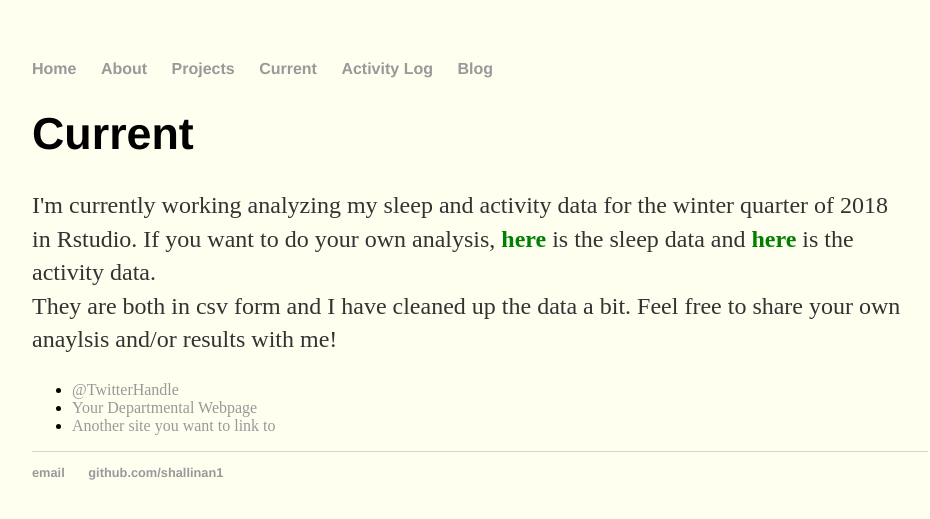
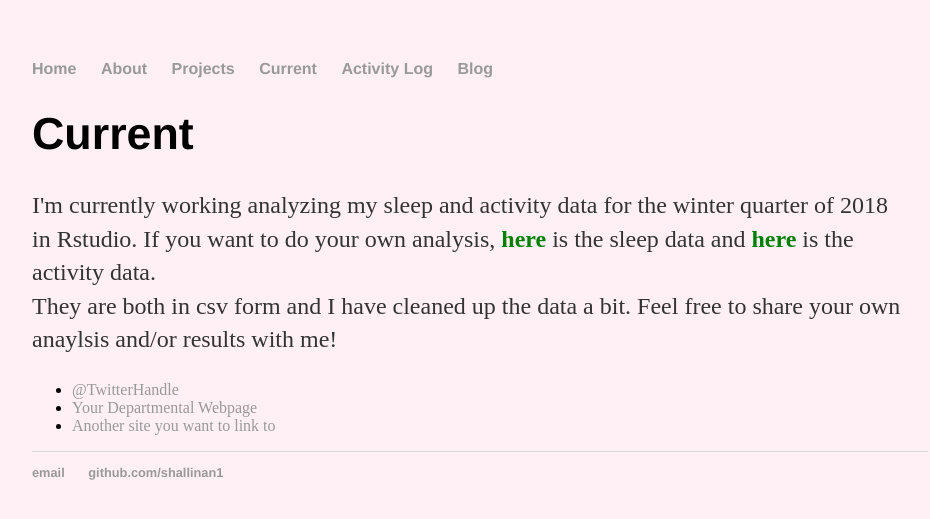
Before and after one commit to shallinan1/shallinan1.github.io, a Jekyll site: the page built from current/index.html, in a window 1280 px wide. Shown: the top 519 px of the page, without its empty margins (160-1090 px from the left). Built offline with Jekyll 4.4.1, drawn with Linux system fonts in a browser that asks for light colours.

Commit message:
current bg

```diff
--- a/current/index.html
+++ b/current/index.html
@@ -4,7 +4,7 @@ title: About Me
 ---
 <style>
 body {
-background-color: Lavender Blush
+background-color: #fff0f5
 }
 </style>
 		<div class="current">
```
